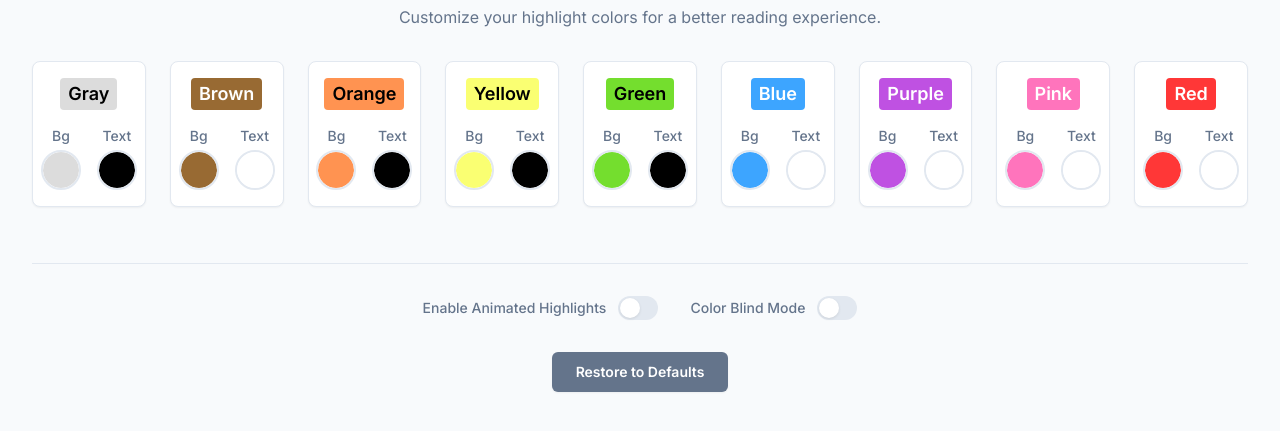
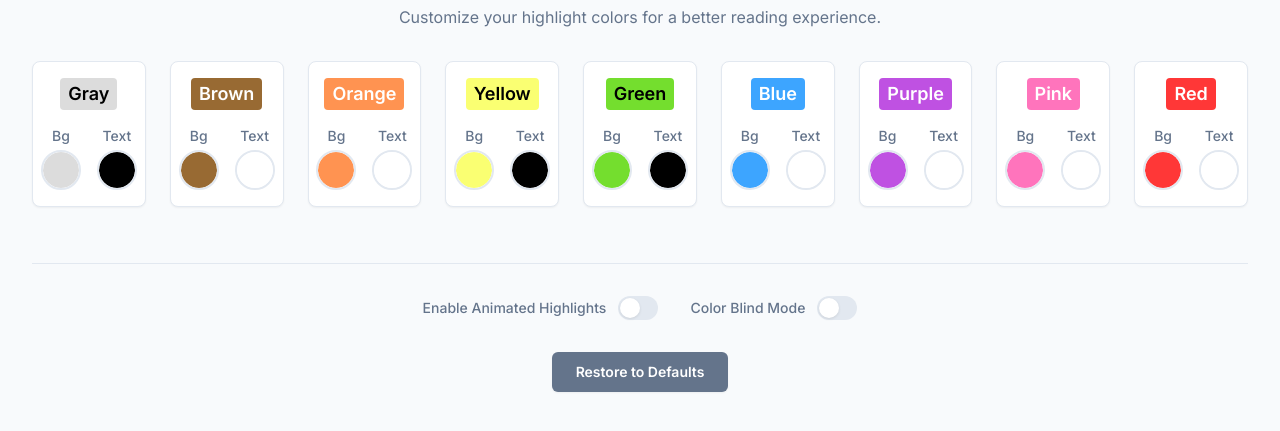
Before and after one commit to riiiiiiiiiina0/rainbow-bear, a browser extension: page options.html in a window 1280 px wide. Shown: the part 83-514 px from the top of the page. Drawn offline with Linux system fonts and the light colour scheme.

Commit message:
fix: notion updated their style again 😂

```diff
--- a/options.js
+++ b/options.js
@@ -2,7 +2,7 @@
 const defaultColors = {
   gray: { highlight: '#dcdcdc', text: '#000000' },
   brown: { highlight: '#986a33', text: '#ffffff' },
-  orange: { highlight: '#ff9351', text: '#000000' },
+  orange: { highlight: '#ff9351', text: '#ffffff' },
   yellow: { highlight: '#faff72', text: '#000000' },
   green: { highlight: '#74de2e', text: '#000000' },
   blue: { highlight: '#3da5ff', text: '#ffffff' },
--- a/styles.css
+++ b/styles.css
@@ -9,7 +9,7 @@
 
   /* Orange theme */
   --orange-highlight: #ff9351;
-  --orange-text: black;
+  --orange-text: white;
 
   /* Yellow theme */
   --yellow-highlight: #faff72;
@@ -84,8 +84,9 @@
 *:not(nav):not(nav *)[style*='background: rgb(240, 239, 237)'],
 *:not(nav):not(nav *)[style*='background:rgba(47, 47, 47, 1)'],
 *:not(nav):not(nav *)[style*='background: rgb(47, 47, 47)'],
-*:not(nav):not(nav *)[style*='background: rgba(84, 72, 49, 0.15)'],
-*:not(nav):not(nav *)[style*='background: rgba(255, 255, 255, 0.13)'] {
+*:not(nav):not(nav *)[style*='background:rgba(84, 72, 49, 0.15)'],
+*:not(nav):not(nav *)[style*='background:rgba(255, 255, 255, 0.13)'],
+*:not(nav):not(nav *)[style*='background:rgba(42, 28, 0, 0.07)'] {
   background: var(--gray-highlight) !important;
   color: var(--gray-text) !important;
 }
@@ -99,9 +100,11 @@
 .animated-highlights-active
   *:not(nav):not(nav *)[style*='background: rgb(47, 47, 47)'],
 .animated-highlights-active
-  *:not(nav):not(nav *)[style*='background: rgba(84, 72, 49, 0.15)'],
+  *:not(nav):not(nav *)[style*='background:rgba(84, 72, 49, 0.15)'],
 .animated-highlights-active
-  *:not(nav):not(nav *)[style*='background: rgba(255, 255, 255, 0.13)'] {
+  *:not(nav):not(nav *)[style*='background:rgba(255, 255, 255, 0.13)'],
+.animated-highlights-active
+  *:not(nav):not(nav *)[style*='background:rgba(42, 28, 0, 0.07)'] {
   animation: subtlePulse 2s infinite ease-in-out;
 }
 
@@ -110,8 +113,9 @@
 *:not(nav):not(nav *)[style*='background: rgb(245, 237, 233)'],
 *:not(nav):not(nav *)[style*='background:rgba(74, 50, 40, 1)'],
 *:not(nav):not(nav *)[style*='background: rgb(74, 50, 40)'],
-*:not(nav):not(nav *)[style*='background: rgba(210, 162, 141, 0.35)'],
-*:not(nav):not(nav *)[style*='background: rgba(184, 101, 67, 0.45)'] {
+*:not(nav):not(nav *)[style*='background:rgba(210, 162, 141, 0.35)'],
+*:not(nav):not(nav *)[style*='background:rgba(184, 101, 67, 0.45)'],
+*:not(nav):not(nav *)[style*='background:rgba(139, 46, 0, 0.086)'] {
   background: var(--brown-highlight) !important;
   color: var(--brown-text) !important;
 }
@@ -125,9 +129,11 @@
 .animated-highlights-active
   *:not(nav):not(nav *)[style*='background: rgb(74, 50, 40)'],
 .animated-highlights-active
-  *:not(nav):not(nav *)[style*='background: rgba(210, 162, 141, 0.35)'],
+  *:not(nav):not(nav *)[style*='background:rgba(210, 162, 141, 0.35)'],
 .animated-highlights-active
-  *:not(nav):not(nav *)[style*='background: rgba(184, 101, 67, 0.45)'] {
+  *:not(nav):not(nav *)[style*='background:rgba(184, 101, 67, 0.45)'],
+.animated-highlights-active
+  *:not(nav):not(nav *)[style*='background:rgba(139, 46, 0, 0.086)'] {
   animation: colorCycle 3s infinite linear;
 }
 
@@ -136,8 +142,9 @@
 *:not(nav):not(nav *)[style*='background: rgb(251, 235, 222)'],
 *:not(nav):not(nav *)[style*='background:rgba(92, 59, 35, 1)'],
 *:not(nav):not(nav *)[style*='background: rgb(92, 59, 35)'],
-*:not(nav):not(nav *)[style*='background: rgba(224, 124, 57, 0.27)'],
-*:not(nav):not(nav *)[style*='background: rgba(233, 126, 35, 0.45)'] {
+*:not(nav):not(nav *)[style*='background:rgba(224, 124, 57, 0.27)'],
+*:not(nav):not(nav *)[style*='background:rgba(233, 126, 35, 0.45)'],
+*:not(nav):not(nav *)[style*='background:rgba(224, 101, 1, 0.129)'] {
   background: var(--orange-highlight) !important;
   color: var(--orange-text) !important;
   --current-highlight-glow: var(--orange-highlight);
@@ -152,9 +159,11 @@
 .animated-highlights-active
   *:not(nav):not(nav *)[style*='background: rgb(92, 59, 35)'],
 .animated-highlights-active
-  *:not(nav):not(nav *)[style*='background: rgba(224, 124, 57, 0.27)'],
+  *:not(nav):not(nav *)[style*='background:rgba(224, 124, 57, 0.27)'],
 .animated-highlights-active
-  *:not(nav):not(nav *)[style*='background: rgba(233, 126, 35, 0.45)'] {
+  *:not(nav):not(nav *)[style*='background:rgba(233, 126, 35, 0.45)'],
+.animated-highlights-active
+  *:not(nav):not(nav *)[style*='background:rgba(224, 101, 1, 0.129)'] {
   animation: gentleGlow 2.2s infinite alternate;
 }
 
@@ -163,8 +172,9 @@
 *:not(nav):not(nav *)[style*='background: rgb(249, 243, 220)'],
 *:not(nav):not(nav *)[style*='background:rgba(86, 67, 40, 1)'],
 *:not(nav):not(nav *)[style*='background: rgb(86, 67, 40)'],
-*:not(nav):not(nav *)[style*='background: rgba(236, 191, 66, 0.39)'],
-*:not(nav):not(nav *)[style*='background: rgba(250, 177, 67, 0.5)'] {
+*:not(nav):not(nav *)[style*='background:rgba(236, 191, 66, 0.39)'],
+*:not(nav):not(nav *)[style*='background:rgba(250, 177, 67, 0.5)'],
+*:not(nav):not(nav *)[style*='background:rgba(211, 168, 0, 0.137)'] {
   background: var(--yellow-highlight) !important;
   color: var(--yellow-text) !important;
 }
@@ -178,9 +188,11 @@
 .animated-highlights-active
   *:not(nav):not(nav *)[style*='background: rgb(86, 67, 40)'],
 .animated-highlights-active
-  *:not(nav):not(nav *)[style*='background: rgba(236, 191, 66, 0.39)'],
+  *:not(nav):not(nav *)[style*='background:rgba(236, 191, 66, 0.39)'],
 .animated-highlights-active
-  *:not(nav):not(nav *)[style*='background: rgba(250, 177, 67, 0.5)'] {
+  *:not(nav):not(nav *)[style*='background:rgba(250, 177, 67, 0.5)'],
+.animated-highlights-active
+  *:not(nav):not(nav *)[style*='background:rgba(211, 168, 0, 0.137)'] {
   animation: subtlePulse 2.5s infinite ease-in-out;
 }
 
@@ -189,8 +201,9 @@
 *:not(nav):not(nav *)[style*='background: rgb(232, 241, 236)'],
 *:not(nav):not(nav *)[style*='background:rgba(36, 61, 48, 1)'],
 *:not(nav):not(nav *)[style*='background: rgb(36, 61, 48)'],
-*:not(nav):not(nav *)[style*='background: rgba(123, 183, 129, 0.27)'],
-*:not(nav):not(nav *)[style*='background: rgba(45, 153, 100, 0.5)'] {
+*:not(nav):not(nav *)[style*='background:rgba(123, 183, 129, 0.27)'],
+*:not(nav):not(nav *)[style*='background:rgba(45, 153, 100, 0.5)'],
+*:not(nav):not(nav *)[style*='background:rgba(0, 100, 45, 0.09)'] {
   background: var(--green-highlight) !important;
   color: var(--green-text) !important;
 }
@@ -204,9 +217,11 @@
 .animated-highlights-active
   *:not(nav):not(nav *)[style*='background: rgb(36, 61, 48)'],
 .animated-highlights-active
-  *:not(nav):not(nav *)[style*='background: rgba(123, 183, 129, 0.27)'],
+  *:not(nav):not(nav *)[style*='background:rgba(123, 183, 129, 0.27)'],
 .animated-highlights-active
-  *:not(nav):not(nav *)[style*='background: rgba(45, 153, 100, 0.5)'] {
+  *:not(nav):not(nav *)[style*='background:rgba(45, 153, 100, 0.5)'],
+.animated-highlights-active
+  *:not(nav):not(nav *)[style*='background:rgba(0, 100, 45, 0.09)'] {
   animation: colorCycle 3.5s infinite linear;
 }
 
@@ -215,8 +230,9 @@
 *:not(nav):not(nav *)[style*='background: rgb(232, 242, 250)'],
 *:not(nav):not(nav *)[style*='background:rgba(20, 58, 78, 1)'],
 *:not(nav):not(nav *)[style*='background: rgb(20, 58, 78)'],
-*:not(nav):not(nav *)[style*='background: rgba(93, 165, 206, 0.27)'],
-*:not(nav):not(nav *)[style*='background: rgba(51, 126, 169, 0.5)'] {
+*:not(nav):not(nav *)[style*='background:rgba(93, 165, 206, 0.27)'],
+*:not(nav):not(nav *)[style*='background:rgba(51, 126, 169, 0.5)'],
+*:not(nav):not(nav *)[style*='background:rgba(0, 111, 200, 0.09)'] {
   background: var(--blue-highlight) !important;
   color: var(--blue-text) !important;
   --current-highlight-glow: var(--blue-highlight);
@@ -231,9 +247,11 @@
 .animated-highlights-active
   *:not(nav):not(nav *)[style*='background: rgb(20, 58, 78)'],
 .animated-highlights-active
-  *:not(nav):not(nav *)[style*='background: rgba(93, 165, 206, 0.27)'],
+  *:not(nav):not(nav *)[style*='background:rgba(93, 165, 206, 0.27)'],
 .animated-highlights-active
-  *:not(nav):not(nav *)[style*='background: rgba(51, 126, 169, 0.5)'] {
+  *:not(nav):not(nav *)[style*='background:rgba(51, 126, 169, 0.5)'],
+.animated-highlights-active
+  *:not(nav):not(nav *)[style*='background:rgba(0, 111, 200, 0.09)'] {
   animation: gentleGlow 2.5s infinite alternate;
 }
 
@@ -242,8 +260,9 @@
 *:not(nav):not(nav *)[style*='background: rgb(243, 235, 249)'],
 *:not(nav):not(nav *)[style*='background:rgba(60, 45, 73, 1)'],
 *:not(nav):not(nav *)[style*='background: rgb(60, 45, 73)'],
-*:not(nav):not(nav *)[style*='background: rgba(168, 129, 197, 0.27)'],
-*:not(nav):not(nav *)[style*='background: rgba(168, 91, 242, 0.34)'] {
+*:not(nav):not(nav *)[style*='background:rgba(168, 129, 197, 0.27)'],
+*:not(nav):not(nav *)[style*='background:rgba(168, 91, 242, 0.34)'],
+*:not(nav):not(nav *)[style*='background:rgba(102, 0, 178, 0.078)'] {
   background: var(--purple-highlight) !important;
   color: var(--purple-text) !important;
 }
@@ -257,9 +276,11 @@
 .animated-highlights-active
   *:not(nav):not(nav *)[style*='background: rgb(60, 45, 73)'],
 .animated-highlights-active
-  *:not(nav):not(nav *)[style*='background: rgba(168, 129, 197, 0.27)'],
+  *:not(nav):not(nav *)[style*='background:rgba(168, 129, 197, 0.27)'],
 .animated-highlights-active
-  *:not(nav):not(nav *)[style*='background: rgba(168, 91, 242, 0.34)'] {
+  *:not(nav):not(nav *)[style*='background:rgba(168, 91, 242, 0.34)'],
+.animated-highlights-active
+  *:not(nav):not(nav *)[style*='background:rgba(102, 0, 178, 0.078)'] {
   animation: subtlePulse 1.8s infinite ease-in-out;
 }
 
@@ -268,8 +289,9 @@
 *:not(nav):not(nav *)[style*='background: rgb(250, 233, 241)'],
 *:not(nav):not(nav *)[style*='background:rgba(78, 44, 60, 1)'],
 *:not(nav):not(nav *)[style*='background: rgb(78, 44, 60)'],
-*:not(nav):not(nav *)[style*='background: rgba(225, 136, 179, 0.27)'],
-*:not(nav):not(nav *)[style*='background: rgba(220, 76, 145, 0.4)'] {
+*:not(nav):not(nav *)[style*='background:rgba(225, 136, 179, 0.27)'],
+*:not(nav):not(nav *)[style*='background:rgba(220, 76, 145, 0.4)'],
+*:not(nav):not(nav *)[style*='background:rgba(197, 0, 93, 0.086)'] {
   background: var(--pink-highlight) !important;
   color: var(--pink-text) !important;
   --current-highlight-glow: var(--pink-highlight);
@@ -284,9 +306,11 @@
 .animated-highlights-active
   *:not(nav):not(nav *)[style*='background: rgb(78, 44, 60)'],
 .animated-highlights-active
-  *:not(nav):not(nav *)[style*='background: rgba(225, 136, 179, 0.27)'],
+  *:not(nav):not(nav *)[style*='background:rgba(225, 136, 179, 0.27)'],
 .animated-highlights-active
-  *:not(nav):not(nav *)[style*='background: rgba(220, 76, 145, 0.4)'] {
+  *:not(nav):not(nav *)[style*='background:rgba(220, 76, 145, 0.4)'],
+.animated-highlights-active
+  *:not(nav):not(nav *)[style*='background:rgba(197, 0, 93, 0.086)'] {
   animation: gentleGlow 2.8s infinite alternate;
 }
 
@@ -295,8 +319,9 @@
 *:not(nav):not(nav *)[style*='background: rgb(252, 233, 231)'],
 *:not(nav):not(nav *)[style*='background:rgba(82, 46, 42, 1)'],
 *:not(nav):not(nav *)[style*='background: rgb(82, 46, 42)'],
-*:not(nav):not(nav *)[style*='background: rgba(244, 171, 159, 0.4)'],
-*:not(nav):not(nav *)[style*='background: rgba(222, 85, 83, 0.45)'] {
+*:not(nav):not(nav *)[style*='background:rgba(244, 171, 159, 0.4)'],
+*:not(nav):not(nav *)[style*='background:rgba(222, 85, 83, 0.45)'],
+*:not(nav):not(nav *)[style*='background:rgba(223, 22, 0, 0.094)'] {
   background: var(--red-highlight) !important;
   color: var(--red-text) !important;
 }
@@ -310,49 +335,60 @@
 .animated-highlights-active
   *:not(nav):not(nav *)[style*='background: rgb(82, 46, 42)'],
 .animated-highlights-active
-  *:not(nav):not(nav *)[style*='background: rgba(244, 171, 159, 0.4)'],
+  *:not(nav):not(nav *)[style*='background:rgba(244, 171, 159, 0.4)'],
 .animated-highlights-active
-  *:not(nav):not(nav *)[style*='background: rgba(222, 85, 83, 0.45)'] {
+  *:not(nav):not(nav *)[style*='background:rgba(222, 85, 83, 0.45)'],
+.animated-highlights-active
+  *:not(nav):not(nav *)[style*='background:rgba(223, 22, 0, 0.094)'] {
   animation: colorCycle 2.8s infinite linear;
 }
 
 /* Enhanced font styling for all menu items */
 [role='menuitem'] div[style*='background: rgb(248, 248, 247)'],
 [role='menuitem'] div[style*='background: rgb(47, 47, 47)'],
-[role='menuitem'] div[style*='background: rgba(84, 72, 49, 0.15)'],
+[role='menuitem'] div[style*='background:rgba(84, 72, 49, 0.15)'],
 [role='menuitem'] div[style*='background: rgb(245, 237, 233)'],
 [role='menuitem'] div[style*='background: rgb(74, 50, 40)'],
-[role='menuitem'] div[style*='background: rgba(210, 162, 141, 0.35)'],
+[role='menuitem'] div[style*='background:rgba(210, 162, 141, 0.35)'],
 [role='menuitem'] div[style*='background: rgb(251, 235, 222)'],
 [role='menuitem'] div[style*='background: rgb(92, 59, 35)'],
-[role='menuitem'] div[style*='background: rgba(224, 124, 57, 0.27)'],
+[role='menuitem'] div[style*='background:rgba(224, 124, 57, 0.27)'],
 [role='menuitem'] div[style*='background: rgb(249, 243, 220)'],
 [role='menuitem'] div[style*='background: rgb(86, 67, 40)'],
-[role='menuitem'] div[style*='background: rgba(236, 191, 66, 0.39)'],
+[role='menuitem'] div[style*='background:rgba(236, 191, 66, 0.39)'],
 [role='menuitem'] div[style*='background: rgb(232, 241, 236)'],
 [role='menuitem'] div[style*='background: rgb(36, 61, 48)'],
-[role='menuitem'] div[style*='background: rgba(123, 183, 129, 0.27)'],
+[role='menuitem'] div[style*='background:rgba(123, 183, 129, 0.27)'],
 [role='menuitem'] div[style*='background: rgb(232, 242, 250)'],
 [role='menuitem'] div[style*='background: rgb(20, 58, 78)'],
-[role='menuitem'] div[style*='background: rgba(93, 165, 206, 0.27)'],
+[role='menuitem'] div[style*='background:rgba(93, 165, 206, 0.27)'],
 [role='menuitem'] div[style*='background: rgb(243, 235, 249)'],
 [role='menuitem'] div[style*='background: rgb(60, 45, 73)'],
-[role='menuitem'] div[style*='background: rgba(168, 129, 197, 0.27)'],
+[role='menuitem'] div[style*='background:rgba(168, 129, 197, 0.27)'],
 [role='menuitem'] div[style*='background: rgb(250, 233, 241)'],
 [role='menuitem'] div[style*='background: rgb(78, 44, 60)'],
-[role='menuitem'] div[style*='background: rgba(225, 136, 179, 0.27)'],
+[role='menuitem'] div[style*='background:rgba(225, 136, 179, 0.27)'],
 [role='menuitem'] div[style*='background: rgb(252, 233, 231)'],
 [role='menuitem'] div[style*='background: rgb(82, 46, 42)'],
-[role='menuitem'] div[style*='background: rgba(244, 171, 159, 0.4)'],
-[role='menuitem'] div[style*='background: rgba(255, 255, 255, 0.13)'],
-[role='menuitem'] div[style*='background: rgba(184, 101, 67, 0.45)'],
-[role='menuitem'] div[style*='background: rgba(233, 126, 35, 0.45)'],
-[role='menuitem'] div[style*='background: rgba(250, 177, 67, 0.5)'],
-[role='menuitem'] div[style*='background: rgba(45, 153, 100, 0.5)'],
-[role='menuitem'] div[style*='background: rgba(51, 126, 169, 0.5)'],
-[role='menuitem'] div[style*='background: rgba(168, 91, 242, 0.34)'],
-[role='menuitem'] div[style*='background: rgba(220, 76, 145, 0.4)'],
-[role='menuitem'] div[style*='background: rgba(222, 85, 83, 0.45)'] {
+[role='menuitem'] div[style*='background:rgba(244, 171, 159, 0.4)'],
+[role='menuitem'] div[style*='background:rgba(255, 255, 255, 0.13)'],
+[role='menuitem'] div[style*='background:rgba(184, 101, 67, 0.45)'],
+[role='menuitem'] div[style*='background:rgba(233, 126, 35, 0.45)'],
+[role='menuitem'] div[style*='background:rgba(250, 177, 67, 0.5)'],
+[role='menuitem'] div[style*='background:rgba(45, 153, 100, 0.5)'],
+[role='menuitem'] div[style*='background:rgba(51, 126, 169, 0.5)'],
+[role='menuitem'] div[style*='background:rgba(168, 91, 242, 0.34)'],
+[role='menuitem'] div[style*='background:rgba(220, 76, 145, 0.4)'],
+[role='menuitem'] div[style*='background:rgba(222, 85, 83, 0.45)'],
+[role='menuitem'] div[style*='background:rgba(42, 28, 0, 0.07)'],
+[role='menuitem'] div[style*='background:rgba(139, 46, 0, 0.086)'],
+[role='menuitem'] div[style*='background:rgba(224, 101, 1, 0.129)'],
+[role='menuitem'] div[style*='background:rgba(211, 168, 0, 0.137)'],
+[role='menuitem'] div[style*='background:rgba(0, 100, 45, 0.09)'],
+[role='menuitem'] div[style*='background:rgba(0, 111, 200, 0.09)'],
+[role='menuitem'] div[style*='background:rgba(102, 0, 178, 0.078)'],
+[role='menuitem'] div[style*='background:rgba(197, 0, 93, 0.086)'],
+[role='menuitem'] div[style*='background:rgba(223, 22, 0, 0.094)'] {
   font-size: var(--menu-font-size) !important;
   font-weight: var(--menu-font-weight) !important;
 }
```
